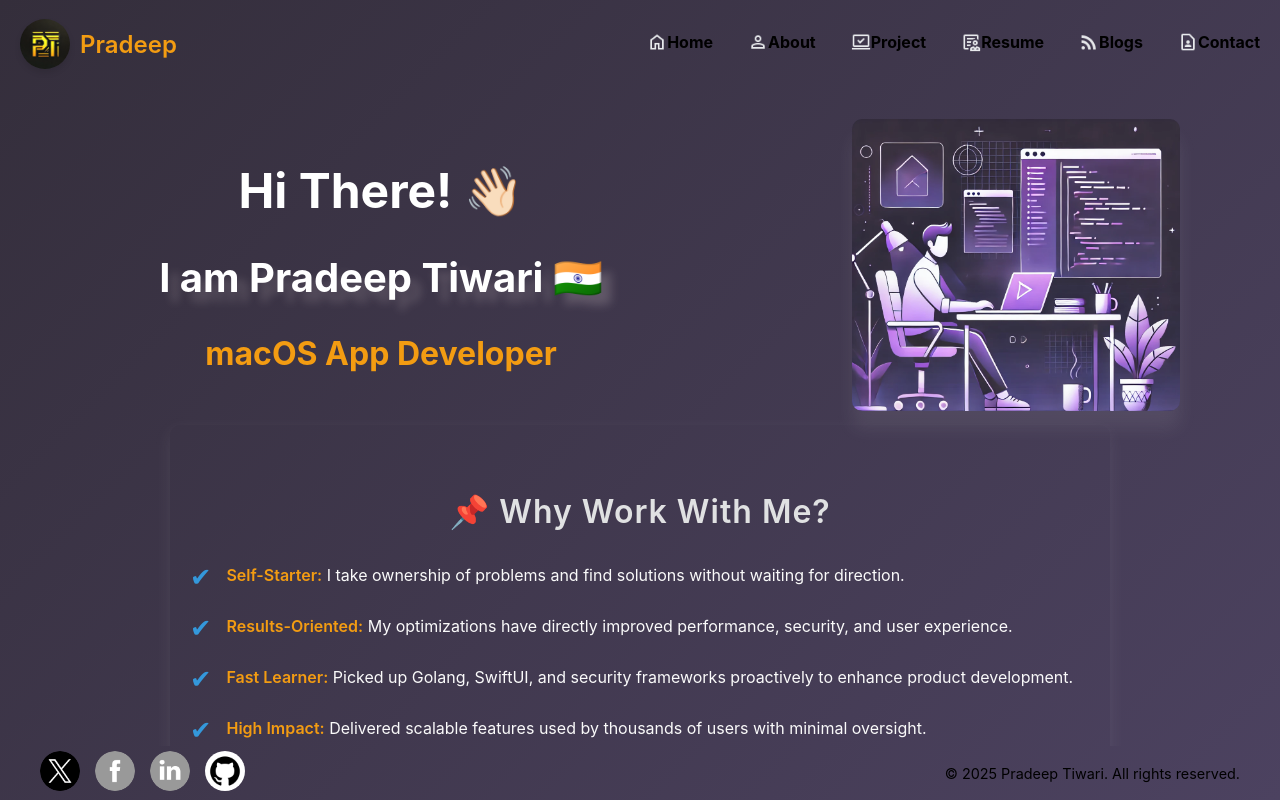
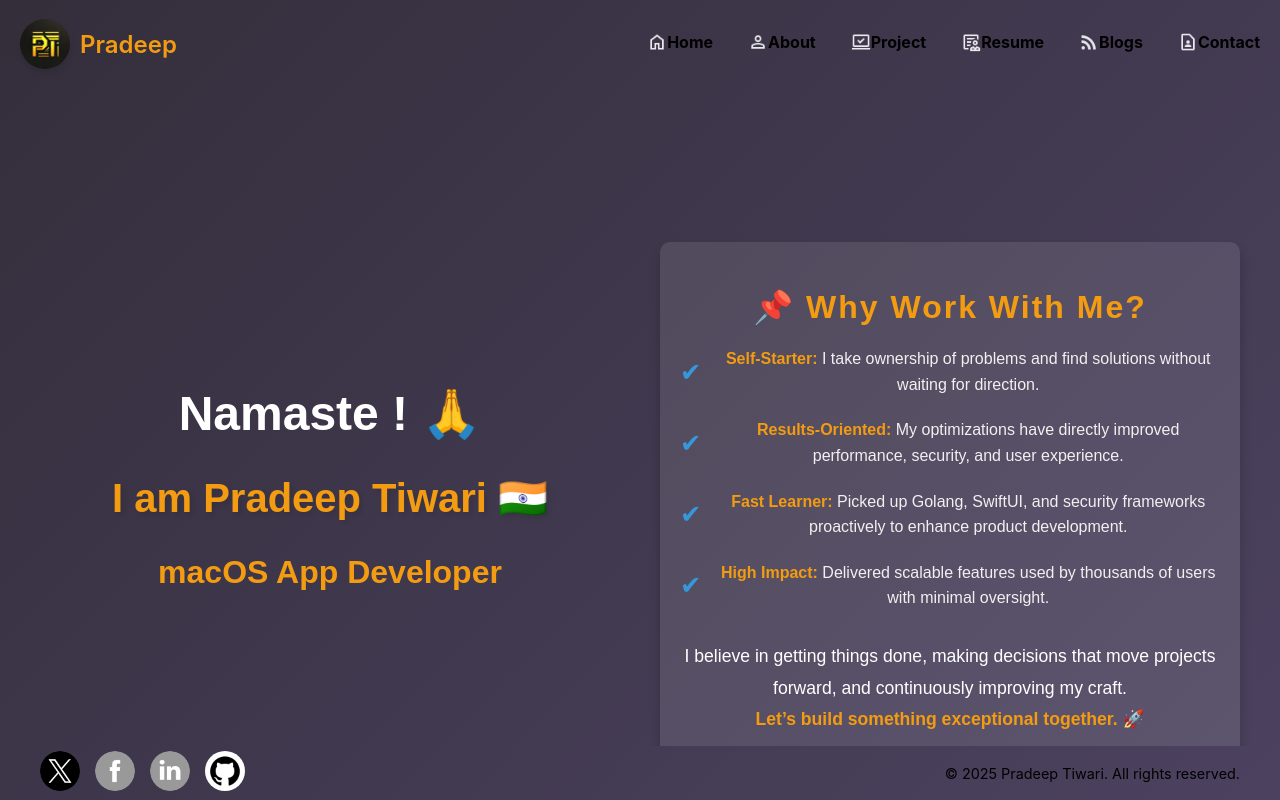
Before and after one commit to pradeepkni382/MyPortfolio, a React (Create React App) app: page / in a window 1280 px wide. Built offline with nearby package versions, Linux system fonts and the light colour scheme.

Commit message:
w04/task/ticket/beutification
- Implementation:-

```diff
--- a/src/pages/Home.js
+++ b/src/pages/Home.js
@@ -14,21 +14,16 @@ const Home = () => {
     "A High Agency Developer",
   ];
 
-  // Function to simulate typing with async/await
   const typeMessage = async (message) => {
-    typingRef.current = ''; // Reset the typing message each time a new message starts typing
-    setTyping(''); // Clear current message immediately
+    typingRef.current = '';
+    setTyping('');
 
     for (let i = 0; i < message.length; i++) {
-      // Add one character at a time
       typingRef.current += message[i];
-      setTyping(typingRef.current); // Update state with the current typed message
-
-      // Wait for 100ms before adding the next character
+      setTyping(typingRef.current);
       await new Promise(resolve => setTimeout(resolve, 100));
     }
 
-    // Once the message is fully typed, wait 1 second before switching to the next message
     setTimeout(() => {
       setMessageIndex((prev) => (prev + 1) % messages.length);
     }, 1000);
@@ -36,35 +31,28 @@ const Home = () => {
 
   useEffect(() => {
     if (isFirstRender.current) {
-      isFirstRender.current = false; // Set it to false after the first render
-      return; // Prevent typing effect from triggering on initial render
+      isFirstRender.current = false;
+      return;
     }
 
     const currentMessage = messages[messageIndex];
-
-    // Start typing the message
     typeMessage(currentMessage);
 
-    // Cleanup any ongoing typing if messageIndex changes or component unmounts
     return () => {
-      typingRef.current = ''; // Reset the typing ref
+      typingRef.current = '';
     };
-  }, [messageIndex]); // Dependency on messageIndex
+  }, [messageIndex]);
 
   return (
     <PageContainer>
       <Main>
         <TopContainer>
           <RightContainer>
-            <h1>Hi There! 👋🏻</h1>
+            <h1>Namaste ! 🙏</h1>
             <h2>I am Pradeep Tiwari 🇮🇳</h2>
             <h3>{typing}</h3>
           </RightContainer>
           <LeftContainer>
-            <img src={homeLandingIcon} alt="Profile" />
-          </LeftContainer>
-        </TopContainer>
-        <BottomContainer>
             <SectionHeading>📌 Why Work With Me?</SectionHeading>
             <Content>
               <ContentItem>
@@ -96,68 +84,82 @@ const Home = () => {
               I believe in getting things done, making decisions that move projects forward, and continuously improving my craft. <br />
               <strong>Let’s build something exceptional together. 🚀</strong>
             </Description>
-        </BottomContainer>
+          </LeftContainer>
+        </TopContainer>
       </Main>
     </PageContainer>
   );
 };
 
 // Styled Components
+
 const PageContainer = styled.div`
   display: flex;
   flex-direction: column;
   min-height: 100vh;
-  background: transparent;
+  // background: linear-gradient(135deg, rgba(30, 37, 57, 0.8), rgba(40, 53, 79, 0.8));
   color: #fff;
+  font-family: 'Arial', sans-serif;
 `;
 
 const Main = styled.main`
   flex: 1;
-  padding: 20px;
+  padding: 50px 20px;
   background-color: transparent;
   text-align: center;
+  display: flex;
+  justify-content: center;
+  align-items: center;
+  flex-direction: column;
 `;
 
 const TopContainer = styled.div`
   display: flex;
   justify-content: space-between;
   align-items: center;
-  gap: 30px;
+  gap: 40px;
+  max-width: 1200px;
+  margin: 0 auto;
 
   @media (max-width: 768px) {
     flex-direction: column;
+    gap: 20px;
     text-align: center;
   }
 `;
 
 const LeftContainer = styled.div`
   flex: 1;
-  max-width: 40%;
+  max-width: 45%;
+  padding: 20px;
+  background: rgba(255, 255, 255, 0.1);
+  border-radius: 10px;
+  box-shadow: 0 8px 12px rgba(0, 0, 0, 0.2);
+  margin-top: 20px;
 
-  img {
-    width: 70%;
-    height: auto;
-    border-radius: 10px;
-    box-shadow: 0 18px 18px rgba(240, 237, 237, 0.08);
-    object-fit: cover;
+  @media (max-width: 768px) {
+    max-width: 100%;
   }
-
-  padding: 10px;
 `;
 
 const RightContainer = styled.div`
-  flex: 2;
-  max-width: 55%;
+  flex: 1;
+  max-width: 50%;
+  padding: 20px;
 
   h1 {
     font-size: 3rem;
     margin-bottom: 20px;
+    // text-transform: uppercase;
+    font-weight: 700;
   }
 
   h2 {
     font-size: 2.5rem;
     margin-bottom: 20px;
-    text-shadow: 10px 10px 10px rgba(235, 222, 222, 0.2);
+    color: #f39c12;
+    font-weight: 600;
+    text-shadow: 3px 3px 5px rgba(0, 0, 0, 0.1);
   }
 
   h3 {
@@ -165,36 +167,15 @@ const RightContainer = styled.div`
     font-weight: bold;
     color: #f39c12;
   }
-
-  padding: 0 20px;
-`;
-
-const BottomContainer = styled.div`
-  background: transparent;
-  padding: 40px 20px;
-  margin-top: 100px;
-  border-radius: 10px;
-  box-shadow: 0 6px 18px rgba(240, 237, 237, 0.08);
-  max-width: 900px;
-  margin: 0 auto;
-  text-align: left;
-
-  @media (max-width: 768px) {
-    padding: 30px 15px;
-  }
-
-  @media (max-width: 480px) {
-    max-width: 100%;
-  }
 `;
 
 const SectionHeading = styled.h2`
   font-size: 2rem;
   font-weight: 600;
-  color:rgb(224, 225, 226);
-  margin-bottom: 30px;
+  color: #f39c12;
+  margin-bottom: 20px;
   text-align: center;
-  letter-spacing: 1px;
+  letter-spacing: 2px;
 `;
 
 const Content = styled.div`
@@ -207,7 +188,7 @@ const ContentItem = styled.div`
   display: flex;
   align-items: center;
   font-size: 1.1rem;
-  color: #34495e;
+  color: #fff;
 `;
 
 const Icon = styled.span`
@@ -219,7 +200,7 @@ const Icon = styled.span`
 const Text = styled.p`
   margin: 0;
   font-size: 1rem;
-  color:rgb(250, 250, 250);
+  color: rgb(240, 240, 240);
   line-height: 1.6;
   strong {
     color: #f39c12;
@@ -230,8 +211,11 @@ const Text = styled.p`
 const Description = styled.p`
   margin-top: 30px;
   font-size: 1.1rem;
-  color:rgb(255, 255, 255);
+  color: rgb(255, 255, 255);
   text-align: center;
+  max-width: 800px;
+  margin: 30px auto 0;
+  line-height: 1.8;
 
   strong {
     font-weight: bold;
```
Lines whose indentation alone changed are shown as unchanged.
